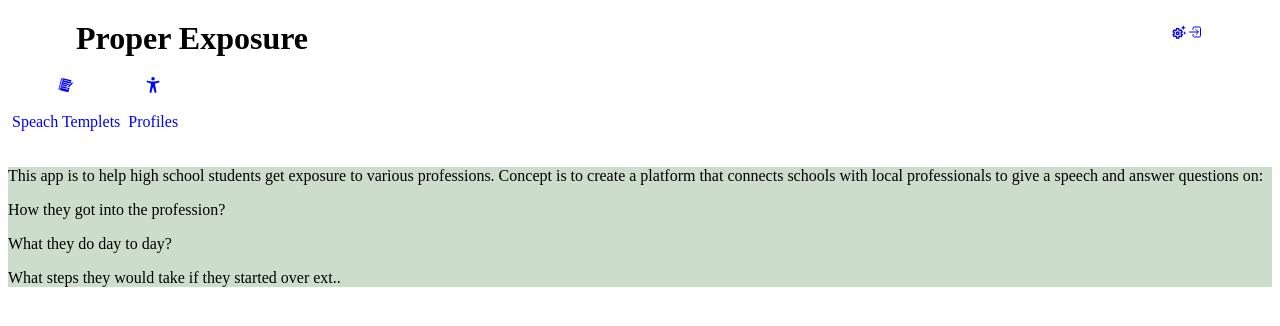
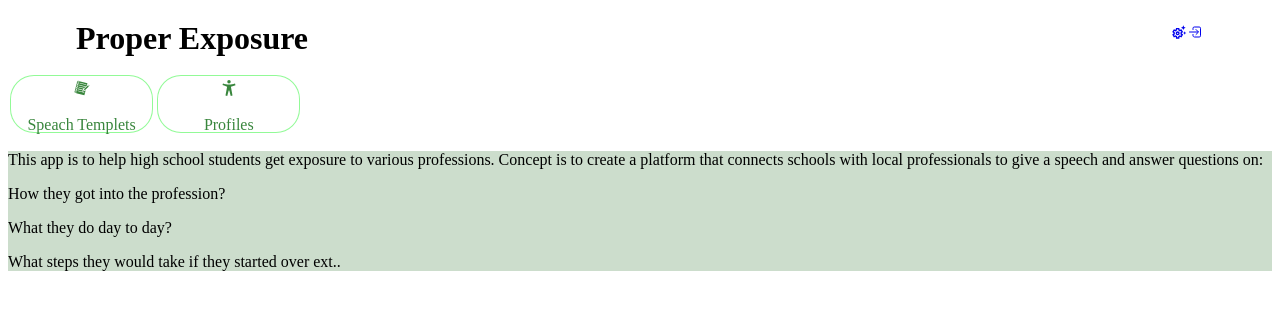
Before and after one commit to timdean27/proper_exposure_front, a React (Create React App) app: page / in a window 1280 px wide. Shown: the top 326 px of the page. Built offline with nearby package versions, Linux system fonts and the light colour scheme.

Commit message:
styles on home page nav options

```diff
--- a/src/App.css
+++ b/src/App.css
@@ -1,17 +1,36 @@
-.link-def1{
-    background-color: white;
-    color: blue;
-    padding: 2px;
+.Home-Nav-Container{
+    display: flex;
+}
+
+.nav-links-def1{
+    box-shadow: inset 0 0 0 1px #48f75198;
+    color: #39863d;
+    border-radius: 24px;
+    transition-duration: 167ms;
+    padding: 5px 14px;
     margin: 2px;
     text-align: center;
     text-decoration: none;
     display: inline-block;
+    background-color: rgba(0,0,0,0);
+    width: 9vw;
+    height: 6vh
   }
 
+  @media (max-width: 768px){
+    .nav-links-def1{
+        font-size: 15px;
+        width: 12vw;
+        height: 10vh;
+        padding: 5px 12px;
+    }
+}
+
   /* hover only works for desktop not phone */
-  .link-def1:hover{
-    background-color: green;
-    color: white;
+  .nav-links-def1:hover{
+    background-color: rgba(143, 239, 157, 0.15);
+    color: #39863d;
+  text-decoration: none;
   }
 
 /* Header */
--- a/src/pages/Home.js
+++ b/src/pages/Home.js
@@ -32,16 +32,17 @@ const Home = () => {
         <p>Loged In</p>
       )}
     </div>
-
-      <Link className="link-def1" to="/speachtempletes">
+        <div className="Home-Nav-Container">
+      <Link className="nav-links-def1" to="/speachtempletes">
         <GiNotebook />
         <p>Speach Templets</p>
       </Link>
 
-      <Link className="link-def1" to="/profprofiles">
+      <Link className="nav-links-def1" to="/profprofiles">
         <IoAccessibilitySharp/>
         <p>Profiles</p>
       </Link>
+      </div>
 
       <div className="home-main-ptag">
         <p>
```
